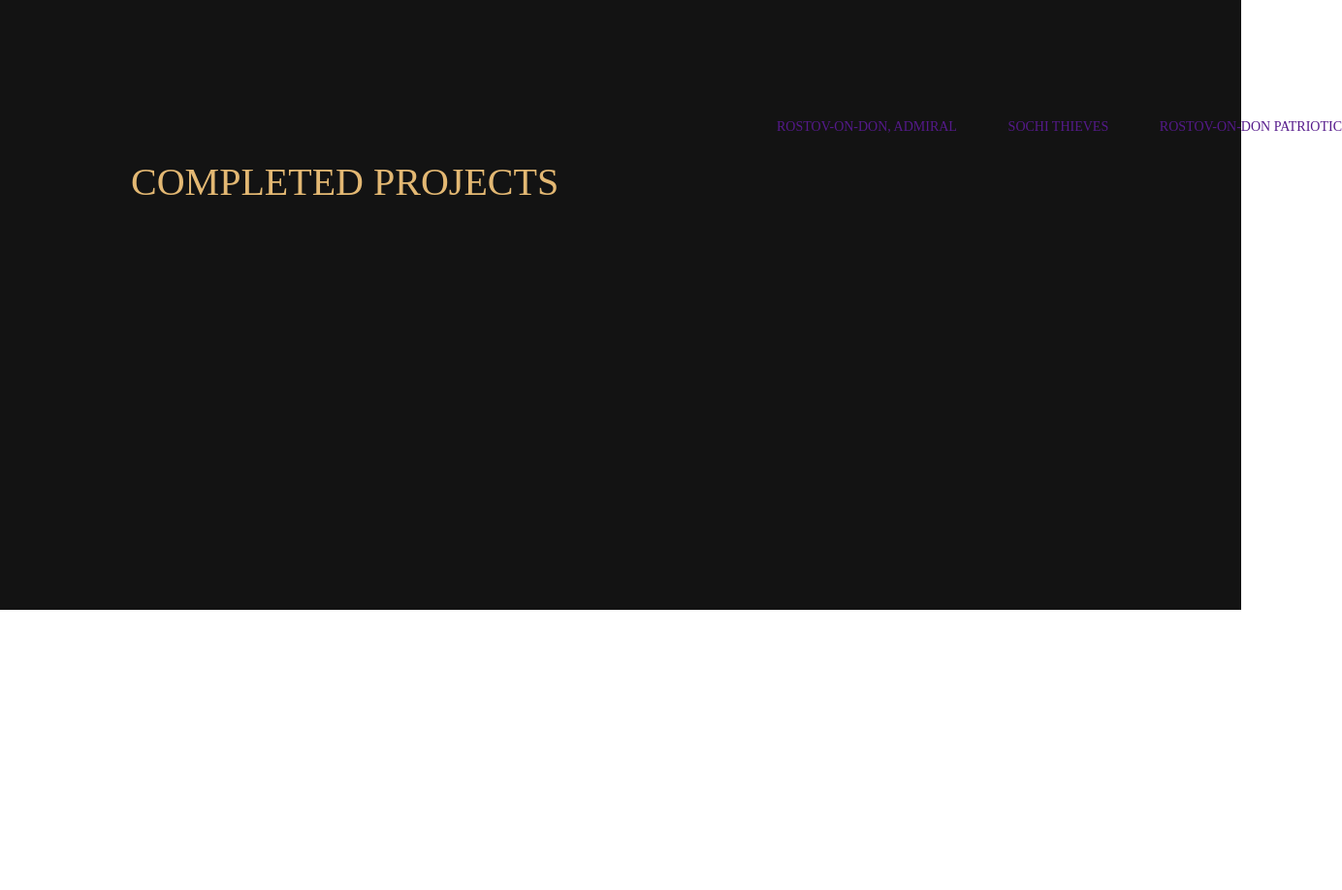
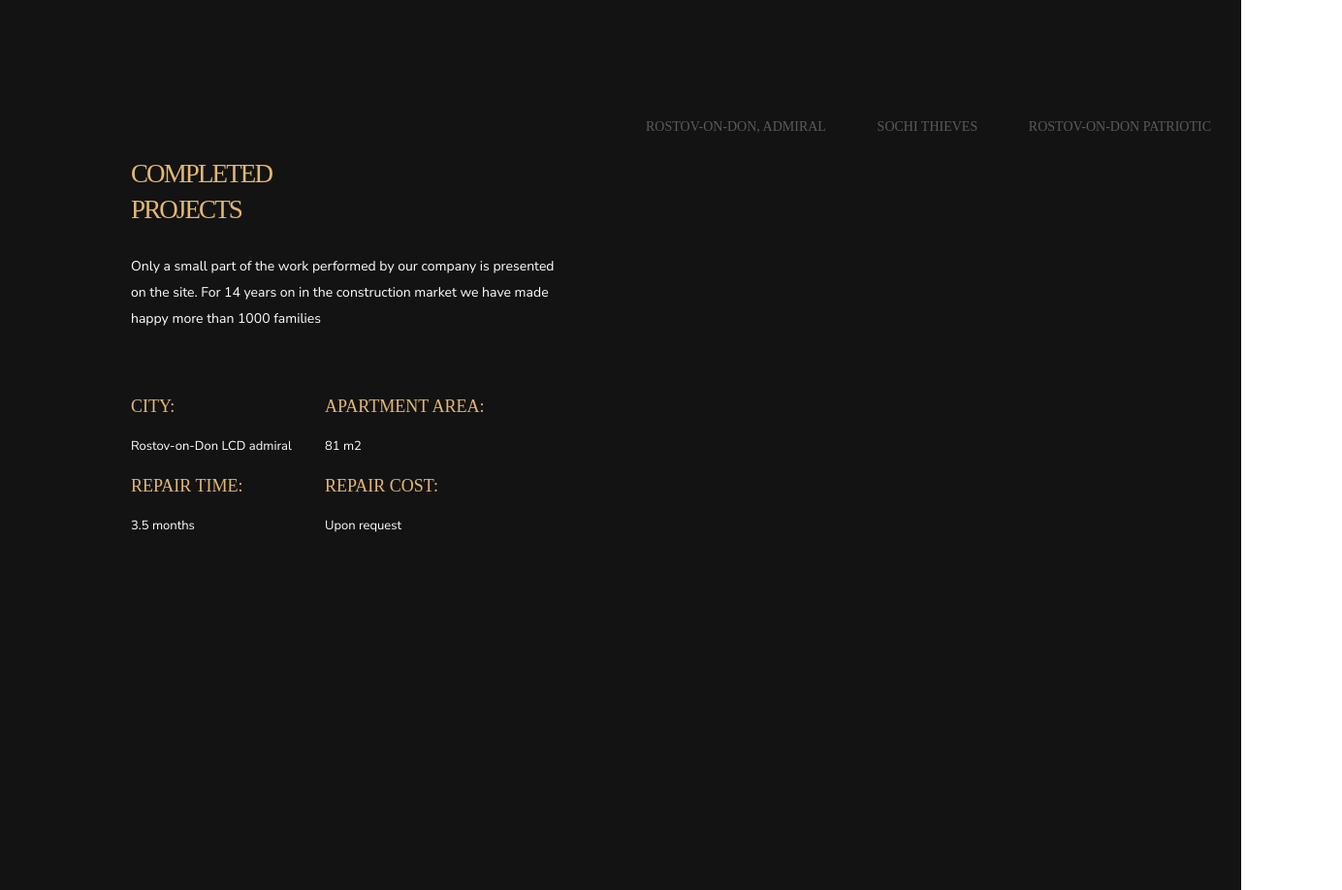
Before and after one commit to jackolant9rn/Repair-Design-Project, a plain HTML site: page index.html in a window 1280 px wide. Shown: the part 792-1710 px from the top of the page at 97% size, 1384 px wide, since content can reach past the window. Before the commit the page ends 1421 px from the top, so only its background shows below. Drawn offline with Linux system fonts and the light colour scheme; a web font is replaced by a local one.

Commit message:
17.11.2022

```diff
--- a/index.html
+++ b/index.html
@@ -50,6 +50,7 @@
             <button class="button transparent-button">
                 SUBMIT YOUR APPLICATION
             </button>
+        </div>
     </section>
 <!-- Completed Projects -->
         <section class="completed-projects">
@@ -61,8 +62,44 @@
                         <li class="completed-nav-item"><a class="completed-nav-link" href="">Rostov-on-Don Patriotic</a></li>
                     </ul>
                 </nav>
-                <div class="title highlighted-text">
+                <div class="container completed-title-container">
+                    <h2 class="title completed-title">
                         Completed projects
+                    </h2>
+                </div>
+                <div class="container completed-description">
+                    <p>
+                        Only a small part of the work performed by our company is presented on the site. For 14 years on in the construction market we have made happy more than 1000 families
+                    </p>
+                </div>
+                <div class="container completed-characteristics">
+                    <div class="characteristics-column">
+                        <h3 class="completed-subtitle">
+                            City:
+                        </h3>
+                            <p class="completed-text">
+                                Rostov-on-Don LCD admiral
+                            </p>
+                        <h3 class="completed-subtitle">
+                            Repair time:
+                        </h3>
+                            <p class="completed-text">
+                                3.5 months
+                            </p>
+                    </div>
+                    <div class="characteristics-column">
+                        <h3 class="completed-subtitle">
+                            Apartment area:
+                        </h3>
+                            <p class="completed-text">
+                                81 m2
+                            </p>
+                        <h3 class="completed-subtitle">
+                            Repair cost:
+                        </h3>
+                            <p class="completed-text">
+                                Upon request
+                            </p>
                     </div>
             </div>
         </section>
--- a/styles/styles.css
+++ b/styles/styles.css
@@ -159,7 +159,7 @@ body * {
 .completed-nav {
     list-style: none;
     display: flex;
-    margin-left: 626px;
+    margin-left: 491px;
     width: 623px;
     height: 24px;
     justify-content: space-between;
@@ -171,15 +171,69 @@ body * {
     font-size: 14px;
     line-height: 19px;
     text-transform: uppercase;
-    color: rgba(255, 255, 255, 0.3);
 }
 
 .completed-nav-link {
     text-decoration: none;
+    color: rgba(255, 255, 255, 0.3);
 }
 
-.completed-nav-link:hover {
+.completed-nav-link:active {
     padding-bottom: 6px;
     border-bottom: 1px solid #E3B873;
     color: #E3B873;
 }
+
+.completed-title-container {
+    margin: 0;
+    width: 200px;
+    height: 66px;
+    position: relative;
+}
+
+.completed-title {
+    font-weight: 400;
+    font-size: 27px;
+    line-height: 37px;
+    letter-spacing: -0.07em;
+    text-transform: uppercase;
+    color: #E3B873;
+}
+
+.completed-description {
+    margin: 34px 0px 0px 0px;
+    width: 442px;
+    height: 86px;
+    font-weight: 400;
+    font-size: 14px;
+    line-height: 27px;
+    color: white;
+}
+
+.completed-characteristics {
+    margin: 42px 0px 0px 0px;
+    width: 400px;
+    overflow: hidden
+}
+
+.characteristics-column {
+    float: left;
+    width: 50%;
+}
+
+.completed-subtitle {
+    font-family: 'Yeseva One';
+    font-style: normal;
+    font-weight: 400;
+    font-size: 18px;
+    line-height: 25px;
+    text-transform: uppercase;
+    color: #E3B873;
+}
+
+.completed-text {
+    font-weight: 400;
+    font-size: 13px;
+    line-height: 21px;
+    color: white;
+}
```
Lines whose indentation alone changed are shown as unchanged.
